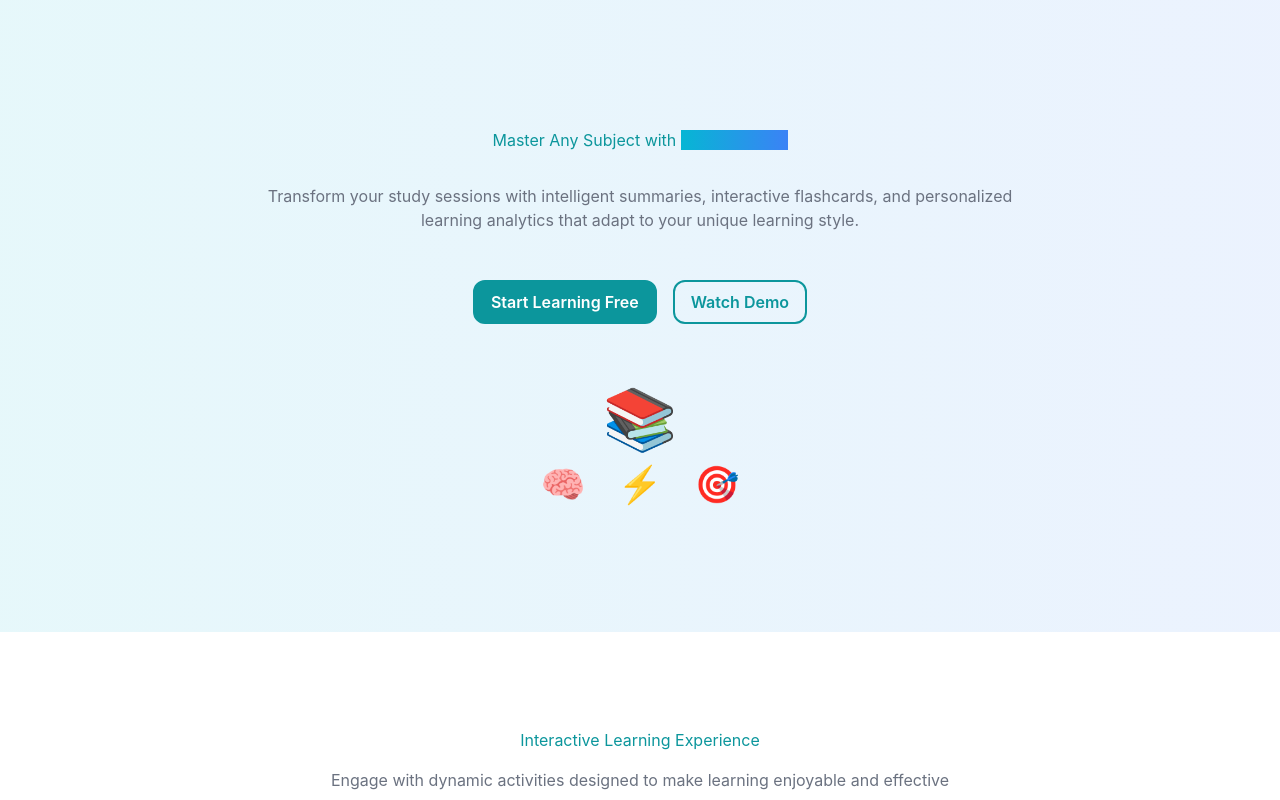
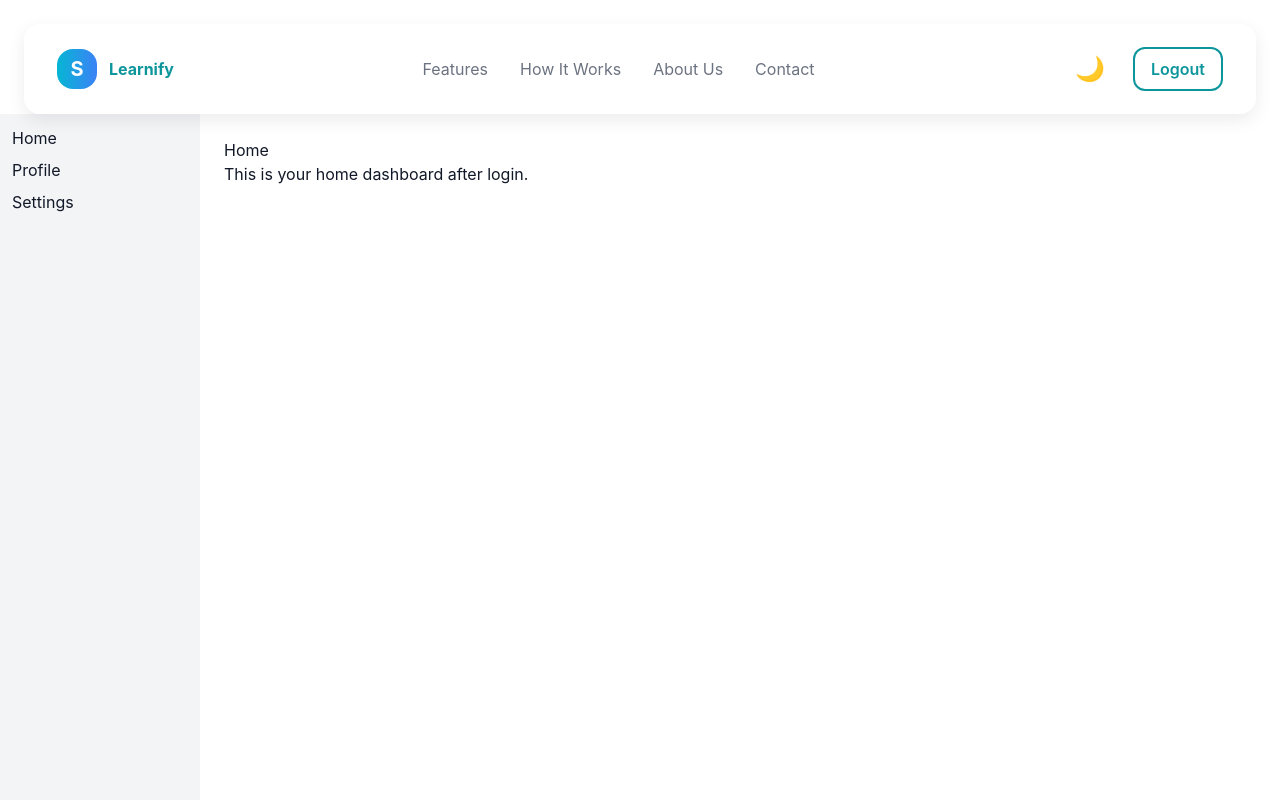
Before and after one commit to Hachimanka/StudyTaa, a React (Vite) app in the folder frontend/: page /login in a window 1280 px wide. Both pictures are taken after typing "name@example.com", "Sample123" into the empty fields and a click on the button "Login". Shown: the top 800 px of the page. Built offline with nearby package versions, Linux system fonts and the light colour scheme.

Commit message:
Refactor Sidebar and TopNav components for improved structure and dark mode support; update CSS for theme variables and section styling

```diff
--- a/frontend/src/components/Sidebar.jsx
+++ b/frontend/src/components/Sidebar.jsx
@@ -3,12 +3,12 @@ import { Link } from 'react-router-dom'
 
 export default function Sidebar() {
   return (
-    <div style={{ width: 200, background: '#f3f4f6', padding: 12, height: '100%' }}>
-      <nav style={{ display: 'flex', flexDirection: 'column', gap: 8 }}>
+    <aside className="sidebar">
+      <nav className="sidebar-nav">
         <Link to="/home">Home</Link>
         <Link to="/profile">Profile</Link>
         <Link to="/settings">Settings</Link>
       </nav>
-    </div>
+    </aside>
   )
 }
--- a/frontend/src/components/TopNav.jsx
+++ b/frontend/src/components/TopNav.jsx
@@ -1,4 +1,5 @@
-import React from "react";
+import React, { useState, useEffect } from "react";
+import { useLocation } from 'react-router-dom'
 import { useAuth } from "../context/AuthContext";
 import { Link, useNavigate } from "react-router-dom";
 
@@ -10,8 +11,30 @@ export default function TopNav() {
     logout(() => navigate("/"));
   };
 
+  // Theme (dark mode) state: persisted to localStorage and applied via a `dark` class
+  const [isDark, setIsDark] = useState(() => {
+    try {
+      return localStorage.getItem('theme') === 'dark'
+    } catch (e) {
+      return false
+    }
+  })
+
+  useEffect(() => {
+    try {
+      if (isDark) document.documentElement.classList.add('dark')
+      else document.documentElement.classList.remove('dark')
+      localStorage.setItem('theme', isDark ? 'dark' : 'light')
+    } catch (e) {
+      // ignore
+    }
+  }, [isDark])
+
+  const location = useLocation()
+  const isLanding = location && location.pathname === '/'
+
   return (
-    <nav className="glass-card mx-6 mt-6 px-8 py-4 animate-fadeInUp">
+  <nav className={"glass-card mx-6 mt-6 px-8 py-4 animate-fadeInUp" + (isLanding ? ' topbar-landing' : '')}>
       <div className="max-w-7xl mx-auto flex justify-between items-center">
         {/* Logo */}
         <div className="flex items-center space-x-3 animate-scaleIn">
@@ -53,10 +76,12 @@ export default function TopNav() {
         <div className="flex items-center space-x-4">
           {/* Dark Mode Button Placeholder (optional to implement later) */}
           <button
+            onClick={() => setIsDark(d => !d)}
+            aria-label="Toggle dark mode"
+            title="Toggle Dark Mode"
             className="p-3 rounded-2xl hover:bg-gray-100 transition-all duration-300 interactive"
-            title="Toggle Dark Mode"
           >
-            <span className="text-2xl">🌙</span>
+            <span className="text-2xl">{isDark ? '☀️' : '🌙'}</span>
           </button>
 
           {isAuthenticated ? (
--- a/frontend/src/index.css
+++ b/frontend/src/index.css
@@ -13,6 +13,9 @@ body { font-family: Inter, ui-sans-serif, system-ui, -apple-system, "Segoe UI",
 	--color-primary: #0C969C; /* cyan-500 */
 	--color-accent:  #7c3aed; /* violet-500 */
 	--color-muted:   #6b7280; /* gray-500 */
+	--bg: #ffffff;
+	--surface: rgba(255,255,255,0.6);
+	--text: #111827;
 }
 
 /* Component fallbacks (plain CSS so styles show even when Tailwind isn't processing)
@@ -47,6 +50,48 @@ body { font-family: Inter, ui-sans-serif, system-ui, -apple-system, "Segoe UI",
 	transform: translateY(-1px);
 }
 
+/* Dark theme overrides when .dark is on documentElement */
+.dark {
+	--bg: #0b1120;
+	--surface: rgba(10,12,16,0.6);
+	--text: #f8fafc;
+	--color-muted: #9ca3af;
+}
+
+body { background: var(--bg); color: var(--text); }
+
+.glass-card { background: var(--surface); border-color: rgba(255,255,255,0.06); }
+
+.text-heading { color: var(--text); }
+
+/* Section and footer surfaces that respect light/dark variables */
+.section-surface {
+	background: linear-gradient(180deg, #f8fafc 0%, #e0f2fe 100%);
+	color: var(--text);
+}
+.footer-surface {
+	background: #0f1724;
+	color: #e5e7eb;
+}
+
+.sidebar {
+	width: 200px;
+	background: #f3f4f6;
+	padding: 12px;
+	height: 100%;
+}
+.sidebar-nav { display: flex; flex-direction: column; gap: 8px; }
+
+/* dark theme overrides for the new classes */
+.dark .section-surface {
+	background: linear-gradient(180deg, rgba(8,10,14,1) 0%, rgba(14,18,26,1) 100%);
+}
+.dark .footer-surface {
+	background: #020617;
+	color: #9ca3af;
+}
+.dark .sidebar { background: #071021; }
+
 .btn-secondary {
 	border: 2px solid #0C969C;
 	background: rgba(255,255,255,0.02);
--- a/frontend/src/pages/Home.jsx
+++ b/frontend/src/pages/Home.jsx
@@ -1,175 +1,19 @@
-import React from "react";
+import React from 'react'
+import TopNav from '../components/TopNav'
+import Sidebar from '../components/Sidebar'
+import { Link } from 'react-router-dom'
 
 export default function Home() {
   return (
-    <div id="landingPage" className="min-h-screen">
-      {/* Hero Section */}
-      <section className="relative py-32 px-6 overflow-hidden">
-        <div className="absolute inset-0 gradient-primary opacity-10"></div>
-        <div className="max-w-7xl mx-auto text-center relative z-10">
-          <div className="animate-fadeInUp">
-            <h1 className="text-display text-primary mb-8 max-w-4xl mx-auto">
-              Master Any Subject with{" "}
-              <span className="gradient-primary bg-clip-text text-transparent">
-                AI Intelligence
-              </span>
-            </h1>
-          </div>
-          <div className="animate-fadeInUp delay-200">
-            <p className="text-subheading text-muted mb-12 max-w-3xl mx-auto">
-              Transform your study sessions with intelligent summaries,
-              interactive flashcards, and personalized learning analytics that
-              adapt to your unique learning style.
-            </p>
-          </div>
-          <div className="animate-fadeInUp delay-300 mb-16">
-            <button className="btn-modern btn-primary text-body mr-4">
-              Start Learning Free
-            </button>
-            <button className="btn-modern btn-secondary text-body">
-              Watch Demo
-            </button>
-          </div>
-          <div className="animate-float delay-400">
-            <div className="text-6xl mb-4">📚</div>
-            <div className="flex justify-center space-x-8 text-4xl">
-              <span className="animate-float delay-500">🧠</span>
-              <span className="animate-float delay-600">⚡</span>
-              <span className="animate-float delay-700">🎯</span>
-            </div>
-          </div>
-        </div>
-      </section>
-
-      {/* Fun Activities Section */}
-      <section className="py-24 px-6">
-        <div className="max-w-7xl mx-auto">
-          <div className="text-center mb-16 animate-fadeInUp">
-            <h2 className="text-heading text-primary mb-4">
-              Interactive Learning Experience
-            </h2>
-            <p className="text-body text-muted max-w-2xl mx-auto">
-              Engage with dynamic activities designed to make learning enjoyable
-              and effective
-            </p>
-          </div>
-          <div className="grid md:grid-cols-3 gap-8">
-            <div className="glass-card p-8 interactive animate-slideInLeft">
-              <div className="gradient-primary w-16 h-16 rounded-3xl flex items-center justify-center mb-6 animate-float">
-                <span className="text-white text-3xl">🎯</span>
-              </div>
-              <h3 className="text-subheading text-primary mb-4">
-                Quiz Challenges
-              </h3>
-              <p className="text-body text-muted mb-6">
-                Test your knowledge with adaptive quizzes that adjust to your
-                learning pace and provide instant feedback.
-              </p>
-              <button className="btn-modern btn-secondary text-caption">
-                Try Now →
-              </button>
-            </div>
-            <div className="glass-card p-8 interactive animate-fadeInUp delay-200">
-              <div className="gradient-secondary w-16 h-16 rounded-3xl flex items-center justify-center mb-6 animate-float delay-100">
-                <span className="text-white text-3xl">🧠</span>
-              </div>
-              <h3 className="text-subheading text-primary mb-4">
-                Memory Games
-              </h3>
-              <p className="text-body text-muted mb-6">
-                Boost retention with interactive memory exercises and brain
-                training games tailored to your subjects.
-              </p>
-              <button className="btn-modern btn-secondary text-caption">
-                Play Now →
-              </button>
-            </div>
-            <div className="glass-card p-8 interactive animate-slideInRight delay-300">
-              <div className="gradient-accent w-16 h-16 rounded-3xl flex items-center justify-center mb-6 animate-float delay-200">
-                <span className="text-white text-3xl">🏆</span>
-              </div>
-              <h3 className="text-subheading text-primary mb-4">
-                Study Streaks
-              </h3>
-              <p className="text-body text-muted mb-6">
-                Build consistent study habits with daily challenges and
-                achievement badges that motivate progress.
-              </p>
-              <button className="btn-modern btn-secondary text-caption">
-                Start Streak →
-              </button>
-            </div>
-          </div>
-        </div>
-      </section>
-
-      {/* Features Section */}
-      <section
-        id="features"
-        className="py-24 px-6 bg-gradient-to-br from-slate-50 to-blue-50"
-      >
-        <div className="max-w-7xl mx-auto">
-          <div className="text-center mb-16 animate-fadeInUp">
-            <h2 className="text-heading text-primary mb-4">
-              Powerful Study Features
-            </h2>
-            <p className="text-body text-muted max-w-2xl mx-auto">
-              Advanced AI-powered tools designed to accelerate your learning
-              journey
-            </p>
-          </div>
-          <div className="grid md:grid-cols-2 lg:grid-cols-4 gap-8">
-            <div className="glass-card p-6 text-center interactive animate-fadeInUp">
-              <div className="gradient-primary w-20 h-20 rounded-3xl mx-auto mb-6 flex items-center justify-center animate-pulse-glow">
-                <span className="text-white text-3xl">📝</span>
-              </div>
-              <h3 className="text-subheading text-primary mb-3">
-                AI Summarizer
-              </h3>
-              <p className="text-body text-muted">
-                Convert lengthy texts into concise, digestible summaries with
-                key insights highlighted
-              </p>
-            </div>
-            <div className="glass-card p-6 text-center interactive animate-fadeInUp delay-100">
-              <div className="gradient-secondary w-20 h-20 rounded-3xl mx-auto mb-6 flex items-center justify-center animate-pulse-glow">
-                <span className="text-white text-3xl">🃏</span>
-              </div>
-              <h3 className="text-subheading text-primary mb-3">
-                Smart Flashcards
-              </h3>
-              <p className="text-body text-muted">
-                Auto-generate intelligent flashcards from your study materials
-                with spaced repetition
-              </p>
-            </div>
-            <div className="glass-card p-6 text-center interactive animate-fadeInUp delay-200">
-              <div className="gradient-accent w-20 h-20 rounded-3xl mx-auto mb-6 flex items-center justify-center animate-pulse-glow">
-                <span className="text-white text-3xl">📚</span>
-              </div>
-              <h3 className="text-subheading text-primary mb-3">
-                Digital Library
-              </h3>
-              <p className="text-body text-muted">
-                Organize and access all your study materials in one centralized,
-                searchable location
-              </p>
-            </div>
-            <div className="glass-card p-6 text-center interactive animate-fadeInUp delay-300">
-              <div className="gradient-primary w-20 h-20 rounded-3xl mx-auto mb-6 flex items-center justify-center animate-pulse-glow">
-                <span className="text-white text-3xl">📊</span>
-              </div>
-              <h3 className="text-subheading text-primary mb-3">
-                Learning Analytics
-              </h3>
-              <p className="text-body text-muted">
-                Track progress with detailed insights and identify areas for
-                improvement
-              </p>
-            </div>
-          </div>
-        </div>
-      </section>
+    <div style={{ height: '100vh', display: 'flex', flexDirection: 'column' }}>
+      <TopNav />
+      <div style={{ display: 'flex', flex: 1 }}>
+        <Sidebar />
+        <main style={{ padding: 24, flex: 1 }}>
+          <h2>Home</h2>
+          <p>This is your home dashboard after login.</p>
+        </main>
+      </div>
     </div>
-  );
+  )
 }
--- a/frontend/src/pages/Landing.jsx
+++ b/frontend/src/pages/Landing.jsx
@@ -126,7 +126,7 @@ export default function Landing() {
       {/* Features Section */}
       <section
         id="features"
-        className="py-24 px-6 bg-gradient-to-br from-slate-50 to-blue-50"
+        className="py-24 px-6 section-surface"
       >
         <div className="max-w-7xl mx-auto">
           <motion.div
@@ -217,7 +217,7 @@ export default function Landing() {
       </section>
 
       {/* About Us Section */}
-      <section id="about" className="py-24 px-6 bg-slate-50">
+  <section id="about" className="py-24 px-6 section-surface">
         <div className="max-w-7xl mx-auto text-center">
           <motion.div
             initial={{ opacity: 0, y: 40 }}
@@ -237,7 +237,7 @@ export default function Landing() {
       </section>
 
       {/* Footer */}
-      <footer className="bg-slate-900 text-gray-300 py-10 mt-16">
+  <footer className="footer-surface text-gray-300 py-10 mt-16">
         <div className="max-w-7xl mx-auto px-6 grid md:grid-cols-3 gap-12">
           <div>
             <h3 className="text-lg font-bold text-white mb-4">StudyTa</h3>
```
